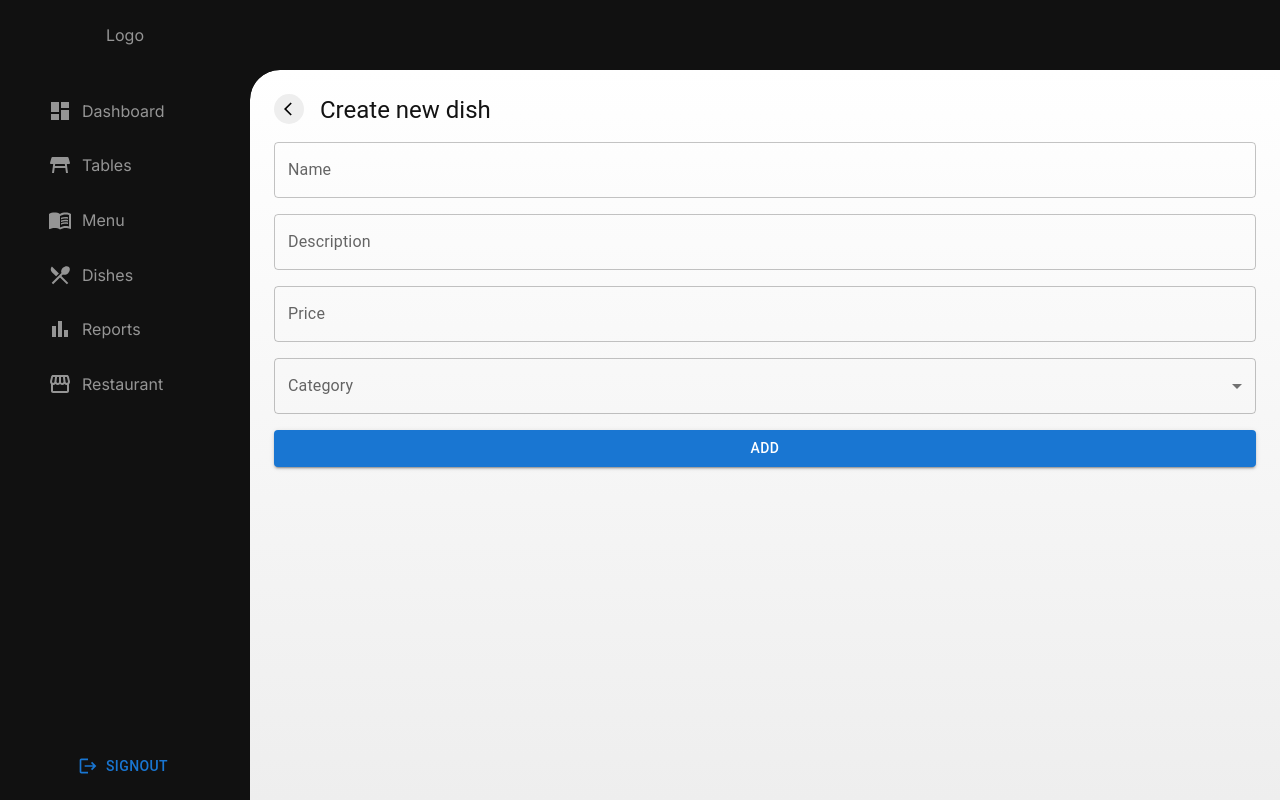
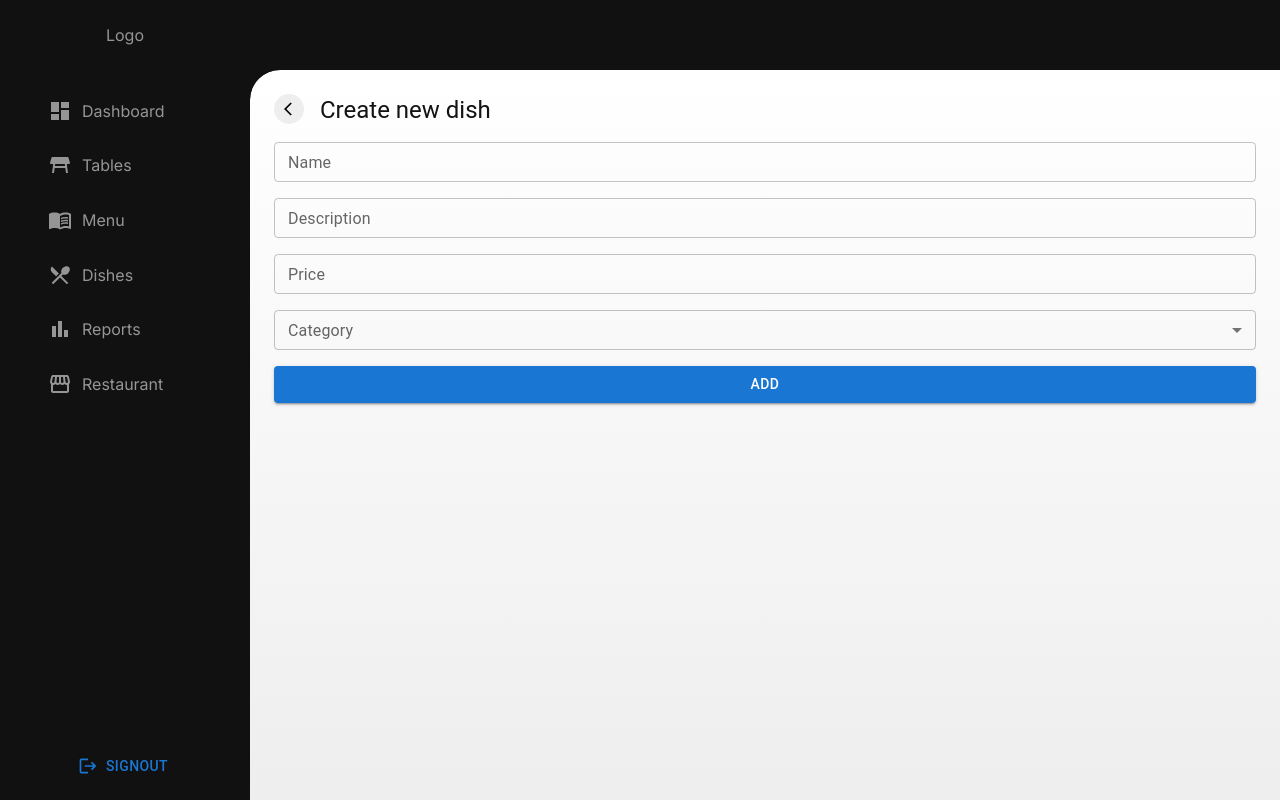
Before and after one commit to Lexeor/qr-restorator-next, a Next.js app: page /dishes/new in a window 1280 px wide. Built offline with nearby package versions, Linux system fonts and the light colour scheme.

Commit message:
change form field sizes

```diff
--- a/components/Forms/DishForm/DishForm.tsx
+++ b/components/Forms/DishForm/DishForm.tsx
@@ -40,6 +40,7 @@ function DishForm({ dish }: DishFormProps) {
         <TextField
           name="name"
           variant="outlined"
+          size="small"
           label="Name"
           value={values.name}
           onChange={handleInputChange}
@@ -47,6 +48,7 @@ function DishForm({ dish }: DishFormProps) {
         <TextField
           name="description"
           variant="outlined"
+          size="small"
           label="Description"
           value={values.description}
           onChange={handleInputChange}
@@ -54,6 +56,7 @@ function DishForm({ dish }: DishFormProps) {
         <TextField
           name="price"
           variant="outlined"
+          size="small"
           label="Price"
           value={values.price}
           onChange={handleInputChange}
--- a/components/Forms/controls/Select.tsx
+++ b/components/Forms/controls/Select.tsx
@@ -20,7 +20,7 @@ function Select(props: Props) {
   const { name, label, value, onChange, options } = props;
 
   return (
-    <FormControl variant="outlined">
+    <FormControl variant="outlined" size="small">
       <InputLabel>{label}</InputLabel>
       <MuiSelect label={label} name={name} value={value} onChange={onChange}>
         <MenuItem value="">None</MenuItem>
--- a/styles/_variables.scss
+++ b/styles/_variables.scss
@@ -5,6 +5,7 @@ $color-background-dark: #111111;
 $color-background-light: #eeeeee;
 $color-tag: #f3ecdc;
 $color-gray: #eeeeee;
+$color-gray-hovered: #d1d1d1;
 $color-white: #ffffff;
 
 // Text
--- a/styles/main.css
+++ b/styles/main.css
@@ -114,6 +114,9 @@ button {
 }
 .btn-back svg {
   transform: translateX(10px);
+}
+.btn-back:hover {
+  background-color: #d1d1d1;
 }
 
 .login-wrapper {
--- a/styles/main.scss
+++ b/styles/main.scss
@@ -133,6 +133,10 @@ button {
   svg {
     transform: translateX(10px);
   }
+
+  &:hover {
+    background-color: $color-gray-hovered;
+  }
 }
 
 @import "./login";
```
Also changed, not shown: 1 other file (tests, documents, lock files or other folders).
